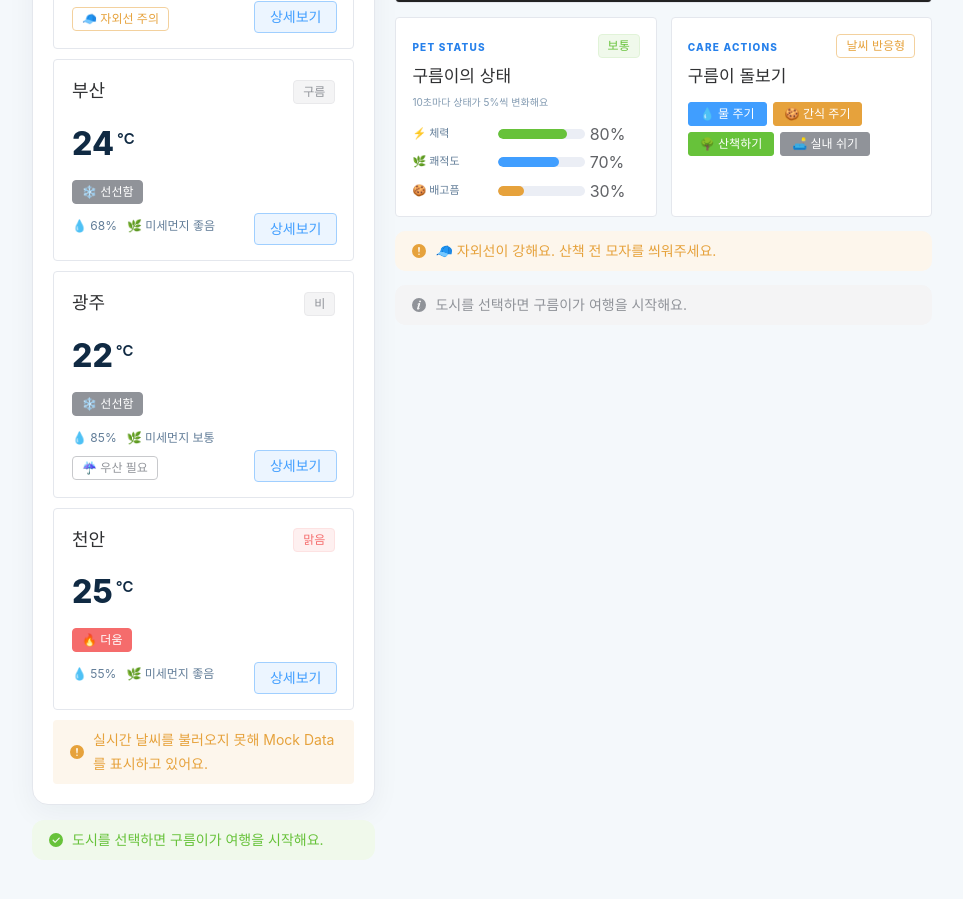
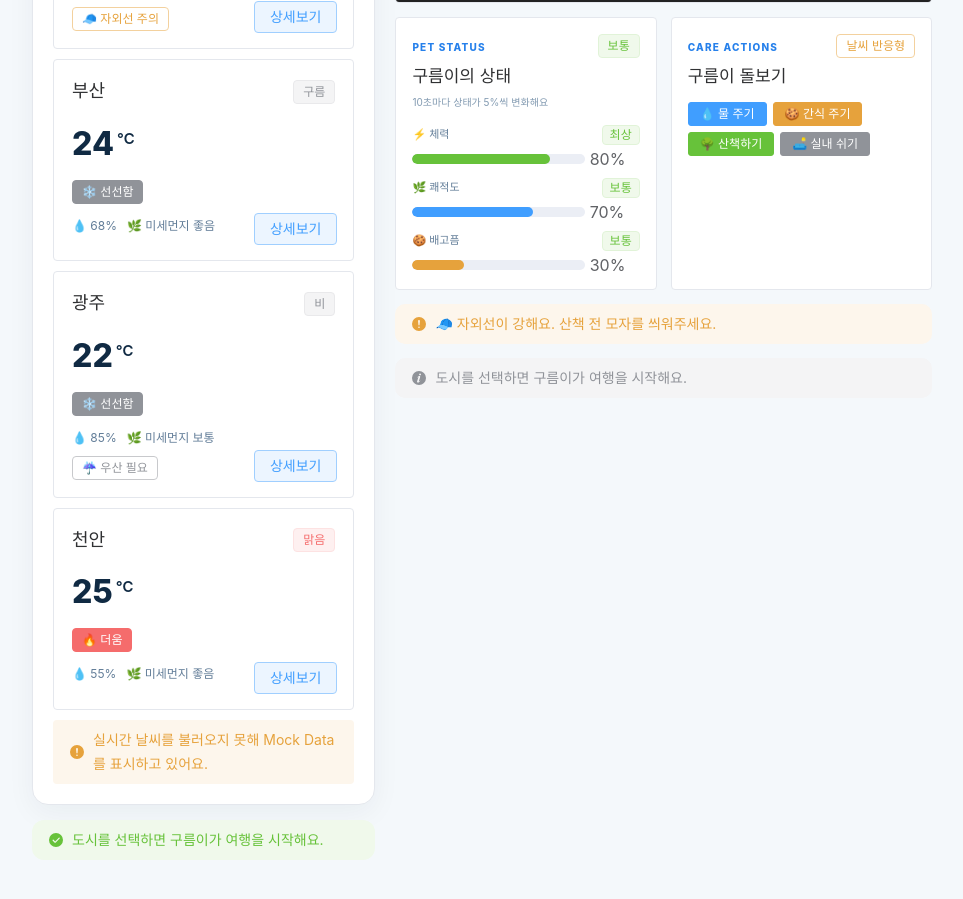
Before and after one commit to gukastan/SKALA--Vue, a Vue app: page / in a window 1280 px wide. Shown: the part 920-1819 px from the top of the page, without its empty margins (158-1121 px from the left). Built offline with nearby package versions, Linux system fonts and the light colour scheme; no server answers.

Commit message:
feat: add pet status tier labels

```diff
--- a/src/components/pet/PetStatusCard.vue
+++ b/src/components/pet/PetStatusCard.vue
@@ -1,18 +1,31 @@
 <script setup>
-defineProps({
+import { computed } from 'vue'
+
+const props = defineProps({
   pet: { type: Object, required: true },
 })
+
+const energyStatus = computed(() => getStatus(props.pet.energy, ['위험', '피곤', '보통', '최상']))
+const comfortStatus = computed(() => getStatus(props.pet.comfort, ['매우 불쾌', '불쾌', '보통', '쾌적']))
+const hungerStatus = computed(() => getStatus(100 - props.pet.hunger, ['매우 배고픔', '출출함', '보통', '배부름']))
+
+function getStatus(value, labels) {
+  if (value < 20) return labels[0]
+  if (value < 50) return labels[1]
+  if (value < 80) return labels[2]
+  return labels[3]
+}
 </script>
 
 <template>
   <el-card class="pet-status-card" shadow="never">
     <div class="pet-status-heading"><div><span class="section-kicker">PET STATUS</span><h3>{{ pet.name }}의 상태</h3><small>10초마다 상태가 5%씩 변화해요</small></div><el-tag type="success">{{ pet.mood }}</el-tag></div>
-    <div class="status-row"><span>⚡ 체력</span><el-progress :percentage="pet.energy" :stroke-width="10" color="#67c23a" /></div>
-    <div class="status-row"><span>🌿 쾌적도</span><el-progress :percentage="pet.comfort" :stroke-width="10" color="#409eff" /></div>
-    <div class="status-row"><span>🍪 배고픔</span><el-progress :percentage="pet.hunger" :stroke-width="10" color="#e6a23c" /></div>
+    <div class="status-row"><div class="status-label"><span>⚡ 체력</span><el-tag size="small" :type="energyStatus === '위험' ? 'danger' : energyStatus === '피곤' ? 'warning' : 'success'">{{ energyStatus }}</el-tag></div><el-progress :percentage="pet.energy" :stroke-width="10" color="#67c23a" /></div>
+    <div class="status-row"><div class="status-label"><span>🌿 쾌적도</span><el-tag size="small" :type="comfortStatus === '매우 불쾌' ? 'danger' : comfortStatus === '불쾌' ? 'warning' : 'success'">{{ comfortStatus }}</el-tag></div><el-progress :percentage="pet.comfort" :stroke-width="10" color="#409eff" /></div>
+    <div class="status-row"><div class="status-label"><span>🍪 배고픔</span><el-tag size="small" :type="hungerStatus === '매우 배고픔' ? 'danger' : hungerStatus === '출출함' ? 'warning' : 'success'">{{ hungerStatus }}</el-tag></div><el-progress :percentage="pet.hunger" :stroke-width="10" color="#e6a23c" /></div>
   </el-card>
 </template>
 
 <style scoped>
-.pet-status-card :deep(.el-card__body) { padding: 16px; }.pet-status-heading { display: flex; justify-content: space-between; align-items: flex-start; margin-bottom: 15px; }.section-kicker { color: #2680eb; font-size: 10px; font-weight: 800; letter-spacing: .12em; }.pet-status-heading h3 { margin: 5px 0 0; font-size: 17px; }.pet-status-heading small { display: block; margin-top: 4px; color: #829ab1; font-size: 10px; }.status-row { display: grid; grid-template-columns: 76px 1fr; align-items: center; gap: 10px; margin-top: 11px; color: #627d98; font-size: 11px; font-weight: 700; }
+.pet-status-card :deep(.el-card__body) { padding: 16px; }.pet-status-heading { display: flex; justify-content: space-between; align-items: flex-start; margin-bottom: 15px; }.section-kicker { color: #2680eb; font-size: 10px; font-weight: 800; letter-spacing: .12em; }.pet-status-heading h3 { margin: 5px 0 0; font-size: 17px; }.pet-status-heading small { display: block; margin-top: 4px; color: #829ab1; font-size: 10px; }.status-row { display: grid; grid-template-columns: 1fr; gap: 6px; margin-top: 11px; color: #627d98; font-size: 11px; font-weight: 700; }.status-label { display: flex; align-items: center; justify-content: space-between; }
 </style>
```
